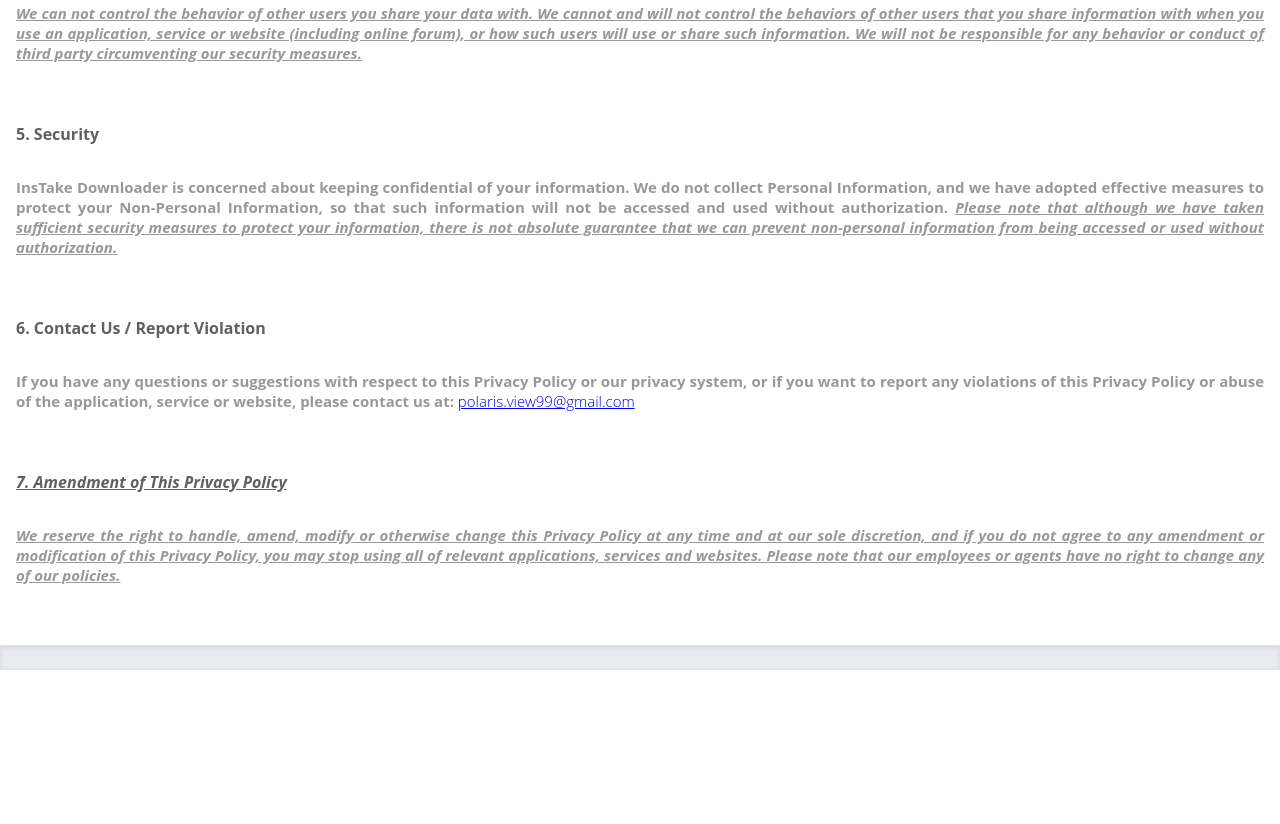
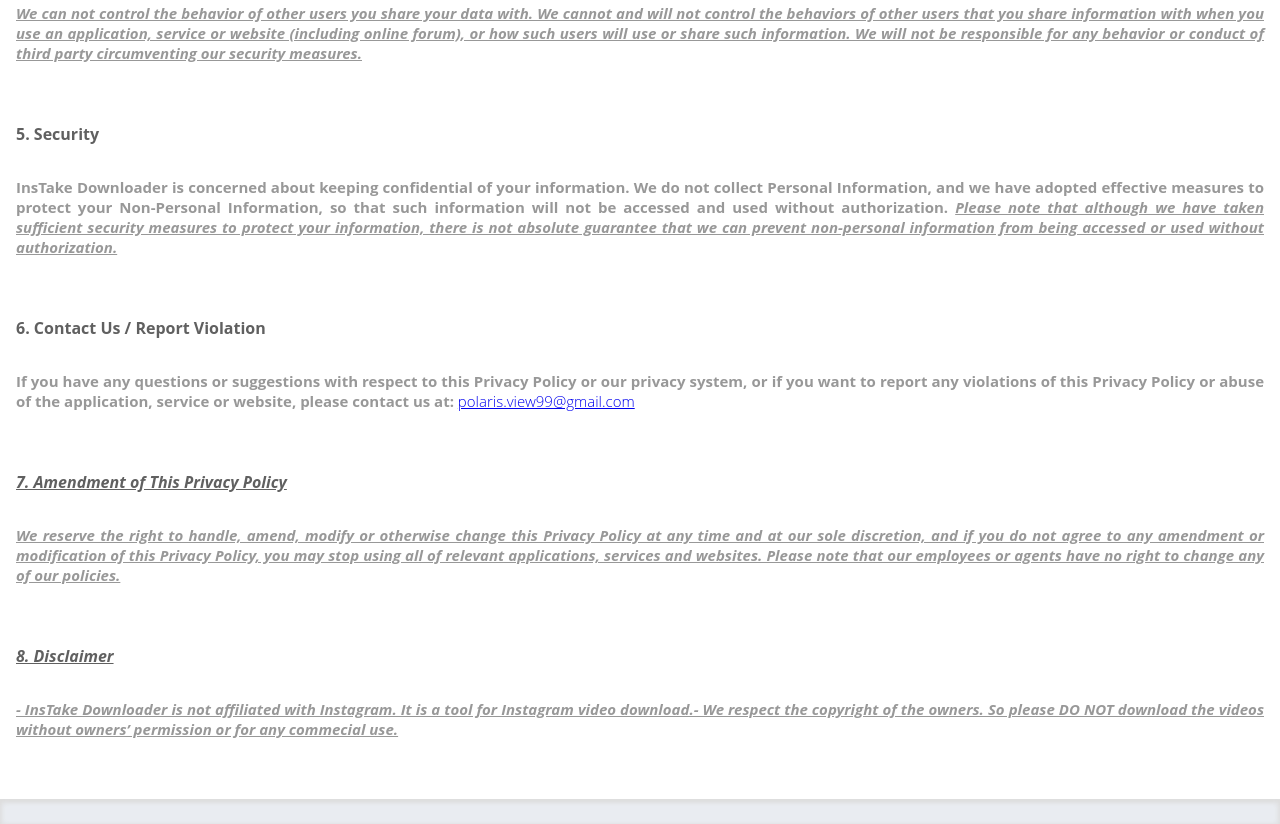
Before and after one commit to nemelessCode/Instagram-Downloader, a plain HTML site: page index.html in a window 1280 px wide. Shown: the part 1248-2072 px from the top of the page. Before the commit the page ends 1918 px from the top, so only its background shows below. Drawn offline with Linux system fonts and the light colour scheme.

Commit message:
Update index.html

```diff
--- a/index.html
+++ b/index.html
@@ -97,6 +97,12 @@
 			<br>
 			<b><u><i>We reserve the right to handle, amend, modify or otherwise change this Privacy Policy at any time and at our sole discretion, and if you do not agree to any amendment or modification of this Privacy Policy, you may stop using all of relevant applications, services and websites. Please note that our employees or agents have no right to change any of our policies.</i></u></b>
 		</div>
+
+		<div class="p">
+			<div class="h"><u><i>8. Disclaimer</i></u></div>
+			<br>
+			<b><u><i>- InsTake Downloader is not affiliated with Instagram. It is a tool for Instagram video download.- We respect the copyright of the owners. So please DO NOT download the videos  without owners’ permission or for any commecial use.</i></u></b>
+		</div>
 		<div class="footer"></div>
 
 
```
